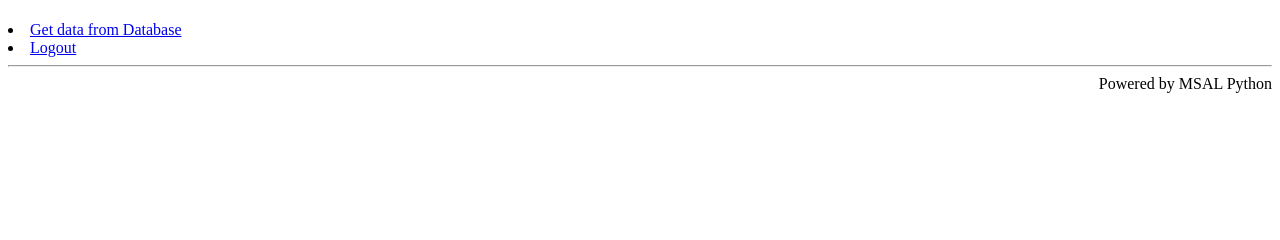
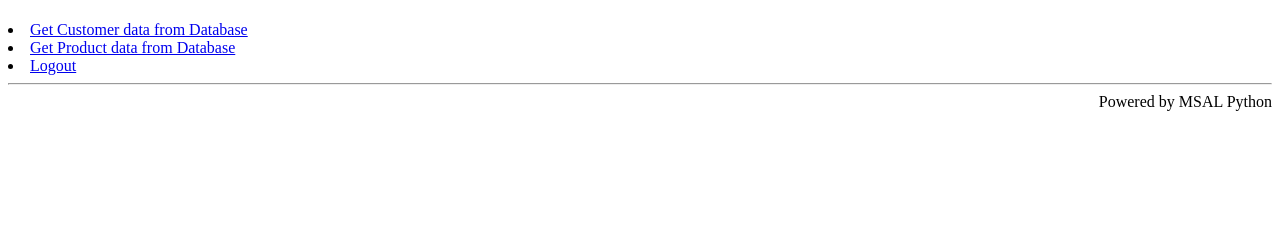
Before and after one commit to rebremer/ms-identity-python-webapp-backend, a Flask app: template templates/index.html in a window 1280 px wide. Shown: the part 153-393 px from the top of the page. Run offline with Flask 2, Linux system fonts and the light colour scheme; the template is opened without the code that fills it, so the values that code supplies are empty.

Commit message:
Adding ID token role check and MI authentication option

```diff
--- a/app.py
+++ b/app.py
@@ -6,6 +6,8 @@ import msal
 import app_config
 import pyodbc
 import struct
+import adal
+from msrestazure.azure_active_directory import AADTokenCredentials
 
 app = Flask(__name__)
 app.config.from_object(app_config)
@@ -57,31 +59,13 @@ def logout():
         app_config.AUTHORITY + "/oauth2/v2.0/logout" +
         "?post_logout_redirect_uri=" + url_for("index", _external=True))
 
-@app.route("/databasecall")
-def graphcall():
-    token = _get_token_from_cache(app_config.SCOPE)
-    if not token:
-        return redirect(url_for("login"))
+@app.route("/getcustomerdata")
+def get_customer_data():
+    return _get_data(app_config.ROLES_CONFIG.get("customer"))
 
-    accessToken = bytes(token['access_token'], 'utf-8')
-    exptoken = b""
-    for i in accessToken:
-        exptoken += bytes({i})
-        exptoken += bytes(1)
-    tokenstruct = struct.pack("=i", len(exptoken)) + exptoken
-
-    server  = app_config.SQL_SERVER
-    database = app_config.DATABASE
-    connstr = 'DRIVER={ODBC Driver 17 for SQL Server};SERVER='+server+';DATABASE='+database
-    #tokenstruct = struct.pack("=i", len(exptoken)) + exptoken
-    conn = pyodbc.connect(connstr, attrs_before = { 1256:tokenstruct })
-
-    cursor = conn.cursor()
-    cursor.execute("select @@version")
-    row = cursor.fetchall()
-
-    return render_template('display.html', result={'rene': "'" + str(row) + "'"})
-
+@app.route("/getproductdata")
+def get_product_data():
+    return _get_data(app_config.ROLES_CONFIG.get("product"))
 
 def _load_cache():
     cache = msal.SerializableTokenCache()
@@ -115,5 +99,74 @@ def _get_token_from_cache(scope=None):
 
 app.jinja_env.globals.update(_build_auth_url=_build_auth_url)  # Used in template
 
+#
+# New code compared to original ms-identity-python-webapp to access the database
+#
+def _get_data(role_config):
+
+    token = _get_token_from_cache(app_config.SCOPE)
+    if not token:
+        return redirect(url_for("login"))
+
+    if app_config.AAD_ROLE_CHECK:
+        # check if claims in bearer token of user allows to retrieve data
+        if _check_user_has_role_in_token(role_config["role"]) == False:
+            error_message = "role " + role_config["role"] + " not present in id token of user"
+            return render_template('display.html', result={'message': "'" + error_message + "'"})
+
+    if app_config.DATABASE_AUTHENTICATION == "AAD_APPLICATION_MI":
+        # create new bearer token based on MI of app registration
+        token = _create_token_from_app_registration()
+    else:
+        # use bearer token of user for AAD passthrough
+        token = token['access_token']
+
+    # Retrieve data from database and return it
+    row = _retrieve_data_from_database(token, role_config.get("query"))
+    return render_template('display.html', result={'message': "'" + str(row) + "'"})
+
+def _check_user_has_role_in_token(role):
+    # Check if required user role is present as claim in the ID token of the user
+    user_roles = session["user"]["roles"]
+    for user_role in user_roles:
+        print (user_role)
+        if user_role == role:
+            return True
+    return False
+
+def _create_token_from_app_registration():
+    # Authenticate using service principal w/ key.
+    #
+    # To do, use MSAL libraries, put config in appconfig
+    #
+    authority_uri = app_config.AUTHORITY
+    resource_uri = 'https://database.windows.net/'
+    client_id = app_config.CLIENT_ID
+    client_secret = app_config.CLIENT_SECRET
+
+    context = adal.AuthenticationContext(authority_uri, api_version=None)
+    mgmt_token = context.acquire_token_with_client_credentials(resource_uri, client_id, client_secret)
+
+    return mgmt_token["accessToken"]
+
+def _retrieve_data_from_database(token, query):
+    accessToken = bytes(token, 'utf-8')
+    exptoken = b""
+    for i in accessToken:
+        exptoken += bytes({i})
+        exptoken += bytes(1)
+    tokenstruct = struct.pack("=i", len(exptoken)) + exptoken
+
+    server  = app_config.SQL_SERVER
+    database = app_config.DATABASE
+    connstr = 'DRIVER={ODBC Driver 17 for SQL Server};SERVER='+server+';DATABASE='+database
+    #tokenstruct = struct.pack("=i", len(exptoken)) + exptoken
+    conn = pyodbc.connect(connstr, attrs_before = { 1256:tokenstruct })
+
+    cursor = conn.cursor()
+    cursor.execute(query)
+    row = cursor.fetchall()
+    return row
+
 if __name__ == "__main__":
     app.run()
--- a/requirements.txt
+++ b/requirements.txt
@@ -4,3 +4,5 @@ git+https://github.com/rayluo/flask-session@0.3.x#egg=flask-session
 requests>=2,<3
 msal>=0.6.1,<2
 pyodbc
+adal
+msrestazure
--- a/templates/index.html
+++ b/templates/index.html
@@ -9,7 +9,11 @@
     <h2>Welcome {{ user.get("name") }}!</h2>
 
     {% if config.get("ENDPOINT") %}
-      <li><a href='/databasecall'>Get data from Database</a></li>
+      <li><a href='/getcustomerdata'>Get Customer data from Database</a></li>
+    {% endif %}
+
+    {% if config.get("ENDPOINT") %}
+      <li><a href='/getproductdata'>Get Product data from Database</a></li>
     {% endif %}
 
     {% if config.get("B2C_PROFILE_AUTHORITY") %}
```
Also changed, not shown: app_config.py (+35 -4 lines).
